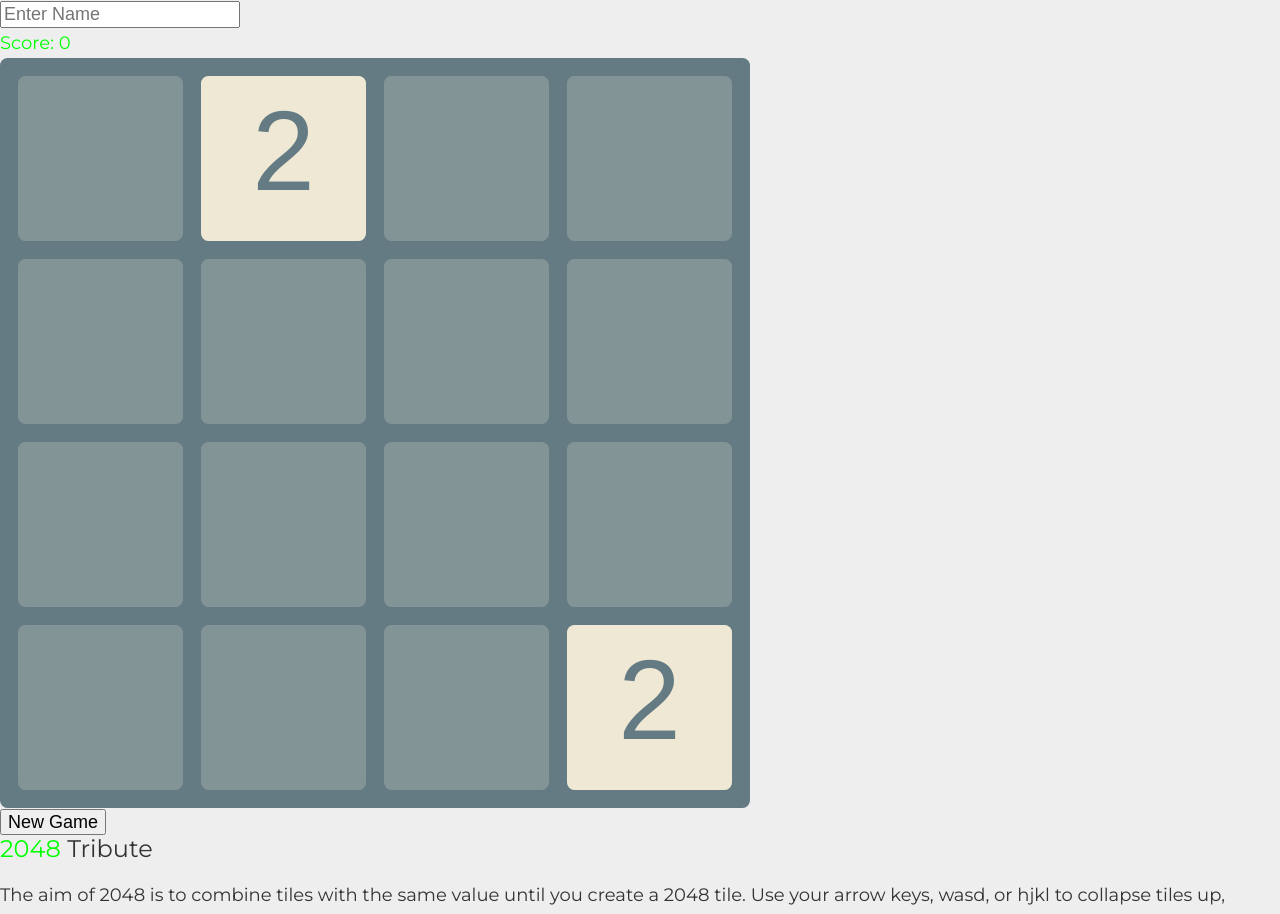
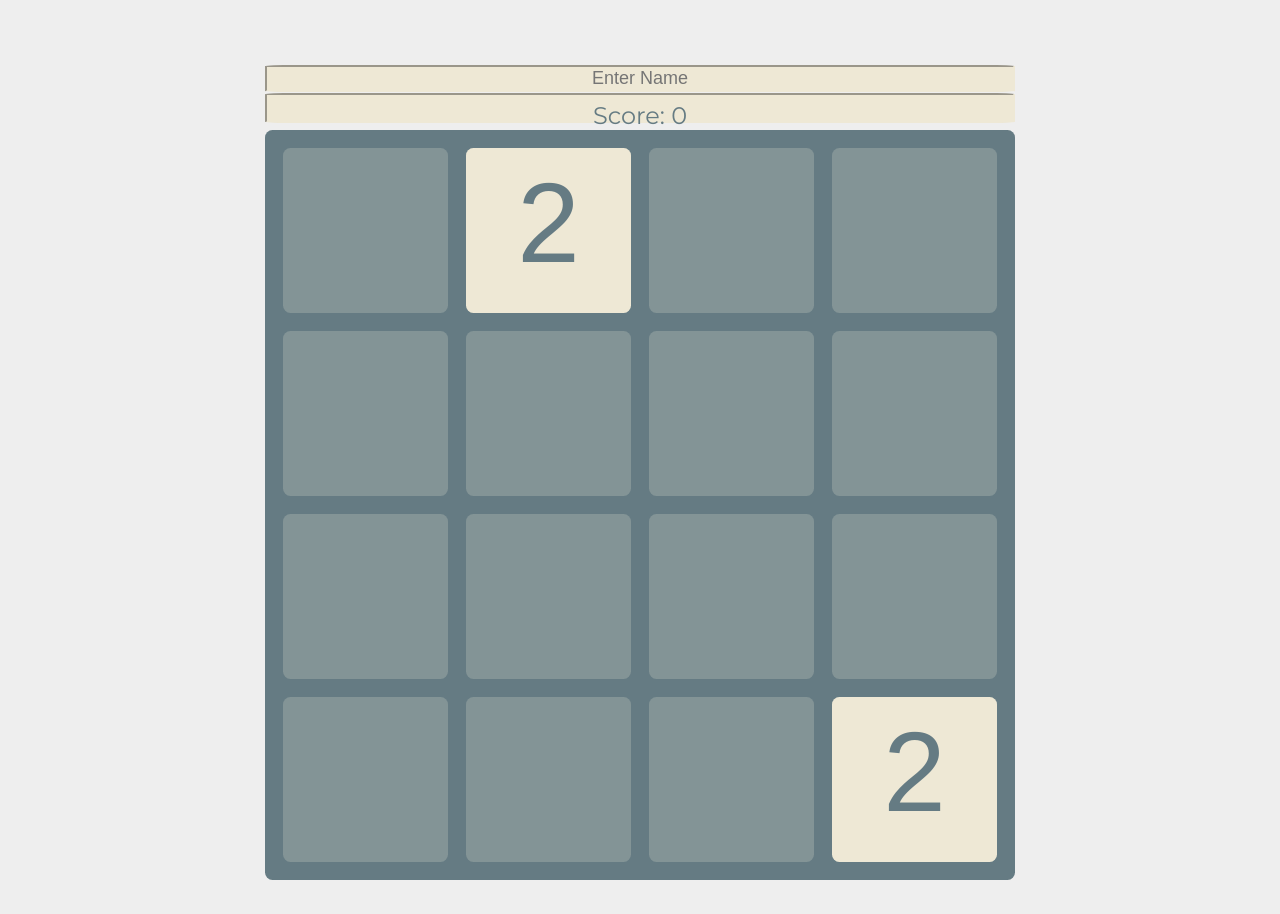
Before and after one commit to someotherkyle/someotherkyle, a React (Create React App) app: page /play2048 in a window 1280 px wide. Shown: the top 914 px of the page. Built offline with nearby package versions, Linux system fonts and the light colour scheme.

Commit message:
board styling

```diff
--- a/src/index.css
+++ b/src/index.css
@@ -173,6 +173,57 @@ canvas {
     border-radius: 1em;
 }
 
+#board-div {
+  margin: 5% auto;
+  touch-action: none;
+}
+
+#board-div canvas { position: absolute; }
+
+.board-wrapper {
+  max-width: 750px;
+  margin: 5% auto;
+}
+
+.board-wrapper input {
+  width: 100%;
+  border-radius: 4%;
+  border: 2px inset rgb(238, 232, 213);
+
+  background-color: rgb(238, 232, 213);
+  color: rgb(101, 123, 131);
+  text-align: center;
+}
+
+.board-wrapper a {
+  width: 100%;
+  height: 30px;
+  padding: 2px;
+  border: 2px inset rgb(238, 232, 213);
+  border-radius: 4%;
+
+  background-color: rgb(238, 232, 213);
+
+  color: rgb(101, 123, 131);
+  text-align: center;
+  vertical-align: middle;
+  text-decoration: none;
+  font-size: 1.5rem;
+  float: right;
+}
+
+.board-wrapper button {
+  width: 100%;
+  height: 27px;
+  border: 2px outset rgb(238, 232, 213);
+  border-radius: 4%;
+
+  background-color: rgb(238, 232, 213);
+
+  color: rgb(101, 123, 131);
+  text-align: center;
+}
+
 @media (min-width: 1080px) {
   .headline {
     margin: 0 auto 5rem;
```
